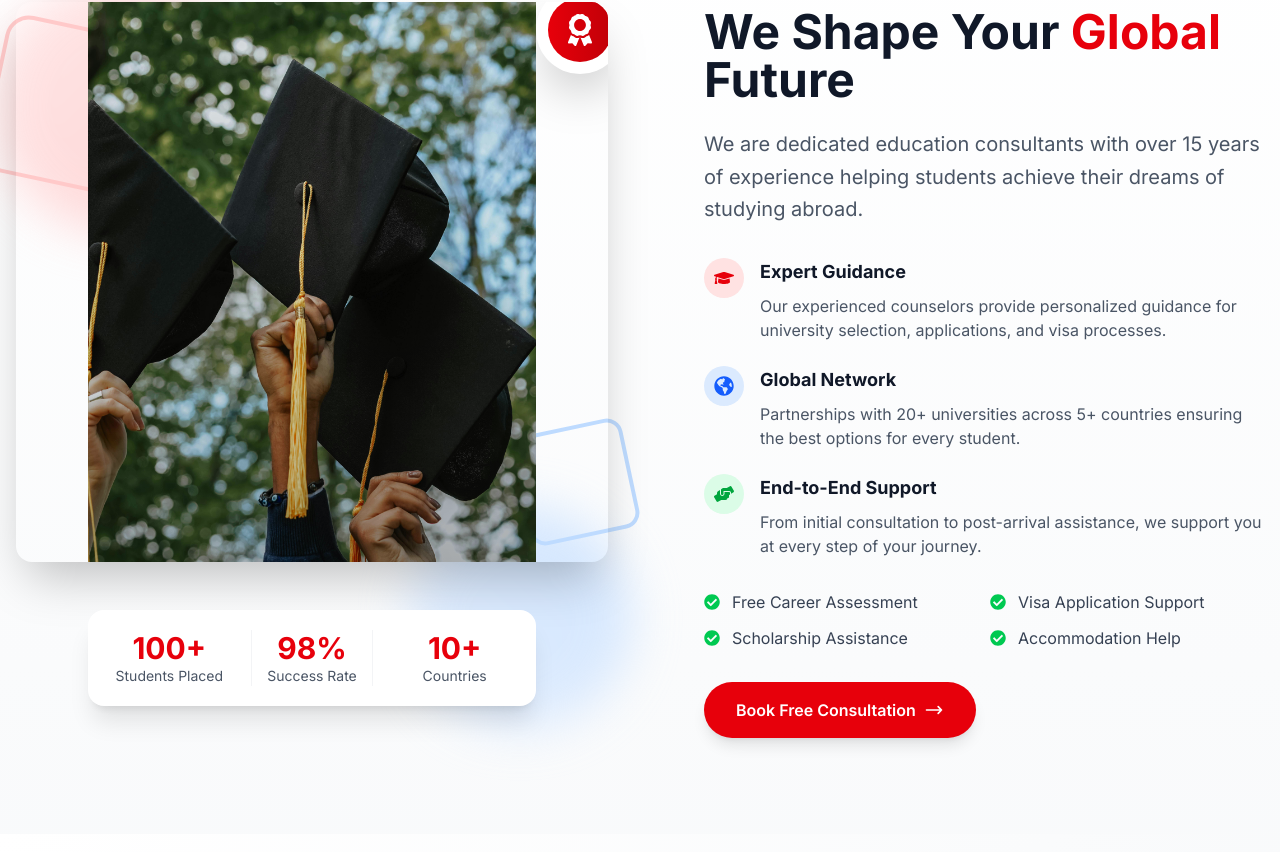
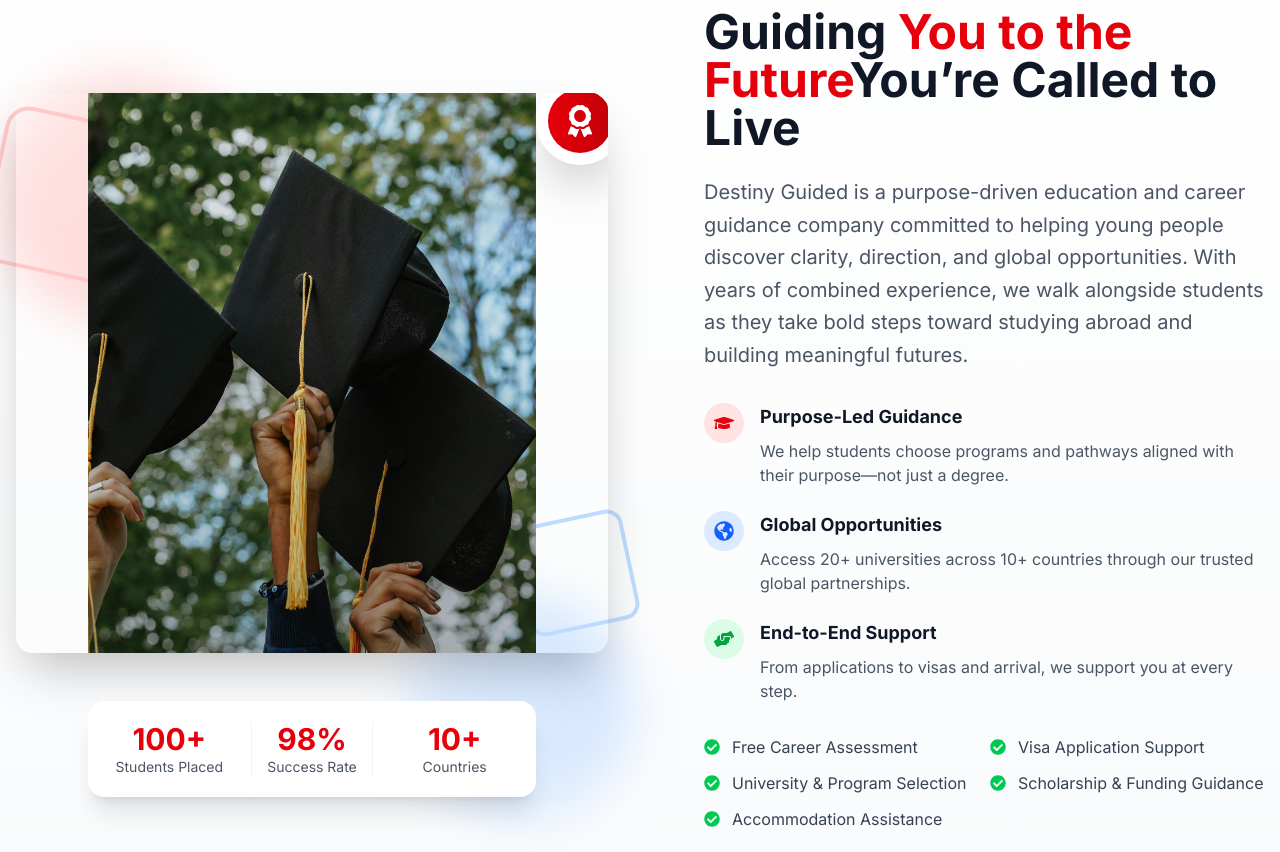
Before and after one commit to mugisha09/destinyguided, a Next.js app: page / in a window 1280 px wide. Shown: the part 1088-1940 px from the top of the page. Built offline with nearby package versions, Linux system fonts and the light colour scheme.

Commit message:
enhanced front

```diff
--- a/app/components/AboutSection.tsx
+++ b/app/components/AboutSection.tsx
@@ -78,13 +78,12 @@
 
             {/* Main Heading */}
             <h2 className="text-3xl md:text-4xl lg:text-5xl font-bold text-gray-900 mb-6">
-              We Shape Your <span className="text-red-600">Global</span> Future
+              Guiding  <span className="text-red-600">You to the Future</span>You’re Called to Live
             </h2>
 
             {/* Subheading */}
             <p className="text-lg md:text-xl text-gray-600 mb-8 leading-relaxed">
-              We are dedicated education consultants with over 15 years of experience
-              helping students achieve their dreams of studying abroad.
+              Destiny Guided is a purpose-driven education and career guidance company committed to helping young people discover clarity, direction, and global opportunities. With years of combined experience, we walk alongside students as they take bold steps toward studying abroad and building meaningful futures.
             </p>
 
             {/* Key Features */}
@@ -94,10 +93,9 @@
                   <FaGraduationCap className="w-5 h-5 text-red-600" />
                 </div>
                 <div>
-                  <h4 className="text-lg font-bold text-gray-900 mb-2">Expert Guidance</h4>
+                  <h4 className="text-lg font-bold text-gray-900 mb-2">Purpose-Led Guidance</h4>
                   <p className="text-gray-600 text-sm md:text-base">
-                    Our experienced counselors provide personalized guidance for university selection,
-                    applications, and visa processes.
+                   We help students choose programs and pathways aligned with their purpose—not just a degree.
                   </p>
                 </div>
               </div>
@@ -107,10 +105,9 @@
                   <FaGlobeAmericas className="w-5 h-5 text-blue-600" />
                 </div>
                 <div>
-                  <h4 className="text-lg font-bold text-gray-900 mb-2">Global Network</h4>
+                  <h4 className="text-lg font-bold text-gray-900 mb-2">Global Opportunities</h4>
                   <p className="text-gray-600 text-sm md:text-base">
-                    Partnerships with 20+ universities across 5+ countries ensuring
-                    the best options for every student.
+                   Access 20+ universities across 10+ countries through our trusted global partnerships.
                   </p>
                 </div>
               </div>
@@ -122,8 +119,7 @@
                 <div>
                   <h4 className="text-lg font-bold text-gray-900 mb-2">End-to-End Support</h4>
                   <p className="text-gray-600 text-sm md:text-base">
-                    From initial consultation to post-arrival assistance, we support
-                    you at every step of your journey.
+                    From applications to visas and arrival, we support you at every step.
                   </p>
                 </div>
               </div>
@@ -141,11 +137,15 @@
               </div>
               <div className="flex items-center space-x-3">
                 <FaCheckCircle className="w-4 h-4 text-green-500 flex-shrink-0" />
-                <span className="text-gray-700 text-sm md:text-base">Scholarship Assistance</span>
+                <span className="text-gray-700 text-sm md:text-base">University & Program Selection</span>
               </div>
               <div className="flex items-center space-x-3">
                 <FaCheckCircle className="w-4 h-4 text-green-500 flex-shrink-0" />
-                <span className="text-gray-700 text-sm md:text-base">Accommodation Help</span>
+                <span className="text-gray-700 text-sm md:text-base">Scholarship & Funding Guidance</span>
+              </div>
+              <div className="flex items-center space-x-3">
+                <FaCheckCircle className="w-4 h-4 text-green-500 flex-shrink-0" />
+                <span className="text-gray-700 text-sm md:text-base">Accommodation Assistance</span>
               </div>
             </div>
 
--- a/app/components/SlantedSection.tsx
+++ b/app/components/SlantedSection.tsx
@@ -2,31 +2,31 @@
   const stages = [
     {
       number: "01",
-      title: "Counselling Meeting",
-      description: "Discuss snap options",
+      title: "Free Career & Purpose Assessment",
+      description: "Exploring career options",
       icon: (
         <path strokeWidth="2" strokeLinecap="round" strokeLinejoin="round" d="M8 10h.01M12 10h.01M16 10h.01M21 12c0 4.418-4.03 8-9 8a9.863 9.863 0 01-4-.8L3 20l1.49-3.72C3.55 15.02 3 13.57 3 12c0-4.418 4.03-8 9-8s9 3.582 9 8z" />
       )
     },
     {
       number: "02",
-      title: "Choosing Universities",
-      description: "Selecting the right universities",
+      title: "University & Program Selection",
+      description: "Selecting the right universities and programs",
       icon: (
         <path strokeWidth="2" strokeLinecap="round" strokeLinejoin="round" d="M21 12a9 9 0 11-18 0 9 9 0 0118 0z" />
       )
     },
     {
       number: "03",
-      title: "Applications",
-      description: "Handling admission process",
+      title: "Visa Application Support",
+      description: "Assessing the required documentation",
       icon: (
         <path strokeWidth="2" strokeLinecap="round" strokeLinejoin="round" d="M20 21V7a2 2 0 00-2-2h-5l-2-2H6a2 2 0 00-2 2v14" />
       )
     },
     {
       number: "04",
-      title: "Financial Guidance",
+      title: "Scholarship & Funding Guidance",
       description: "Guidance on financial matters",
       icon: (
         <path strokeWidth="2" strokeLinecap="round" strokeLinejoin="round" d="M12 8c-2.21 0-4 .895-4 2s1.79 2 4 2 4 .895 4 2-1.79 2-4 2M12 4v2m0 12v2" />
@@ -34,7 +34,7 @@
     },
     {
       number: "05",
-      title: "Accommodation",
+      title: "Accommodation Assistance",
       description: "Finding suitable housing",
       icon: (
         <path strokeWidth="2" strokeLinecap="round" strokeLinejoin="round" d="M3 10l9-7 9 7v10a2 2 0 01-2 2H5a2 2 0 01-2-2z" />
@@ -72,10 +72,10 @@
         {/* Title */}
         <div className="text-center mb-16">
           <h1 className="text-4xl md:text-5xl font-bold mb-4 tracking-wide">
-            OUR PROCESS
+            OUR SERVICES
           </h1>
           <p className="text-xl text-white/80 max-w-2xl mx-auto">
-            A streamlined 6-stage approach to ensure your educational journey is smooth and successful
+            A streamlined approach to ensure your educational journey is smooth and successful
           </p>
         </div>
 
@@ -133,6 +133,7 @@
 
         {/* Button */}
         <div className="text-center">
+          <a href="#booking">
               <button className="
                 group
                 bg-white text-[#FF9800]
@@ -150,6 +151,7 @@
                   <path strokeLinecap="round" strokeLinejoin="round" strokeWidth="2" d="M14 5l7 7m0 0l-7 7m7-7H3" />
                 </svg>
               </button>
+          </a>
         </div>
 
         {/* Decorative dots */}
--- a/app/components/Vision.tsx
+++ b/app/components/Vision.tsx
@@ -95,10 +95,12 @@
 
           {/* Call to Action */}
           <div className="text-center">
-            <button className="inline-flex items-center px-8 py-3 bg-gradient-to-r from-red-600 to-red-700 text-white font-semibold rounded-full hover:from-red-700 hover:to-red-800 transition-all transform hover:scale-105 shadow-lg hover:shadow-xl group">
-              <span>Join Our Vision</span>
-              <FaStar className="ml-2 w-4 h-4 group-hover:rotate-12 transition-transform" />
-            </button>
+            <a href="#booking">
+              <button className="inline-flex items-center px-8 py-3 bg-gradient-to-r from-red-600 to-red-700 text-white font-semibold rounded-full hover:from-red-700 hover:to-red-800 transition-all transform hover:scale-105 shadow-lg hover:shadow-xl group">
+                <span>Join Our Vision</span>
+                <FaStar className="ml-2 w-4 h-4 group-hover:rotate-12 transition-transform" />
+              </button>
+            </a>
           </div>
         </div>
       </div>
```
Lines whose indentation alone changed are shown as unchanged.
